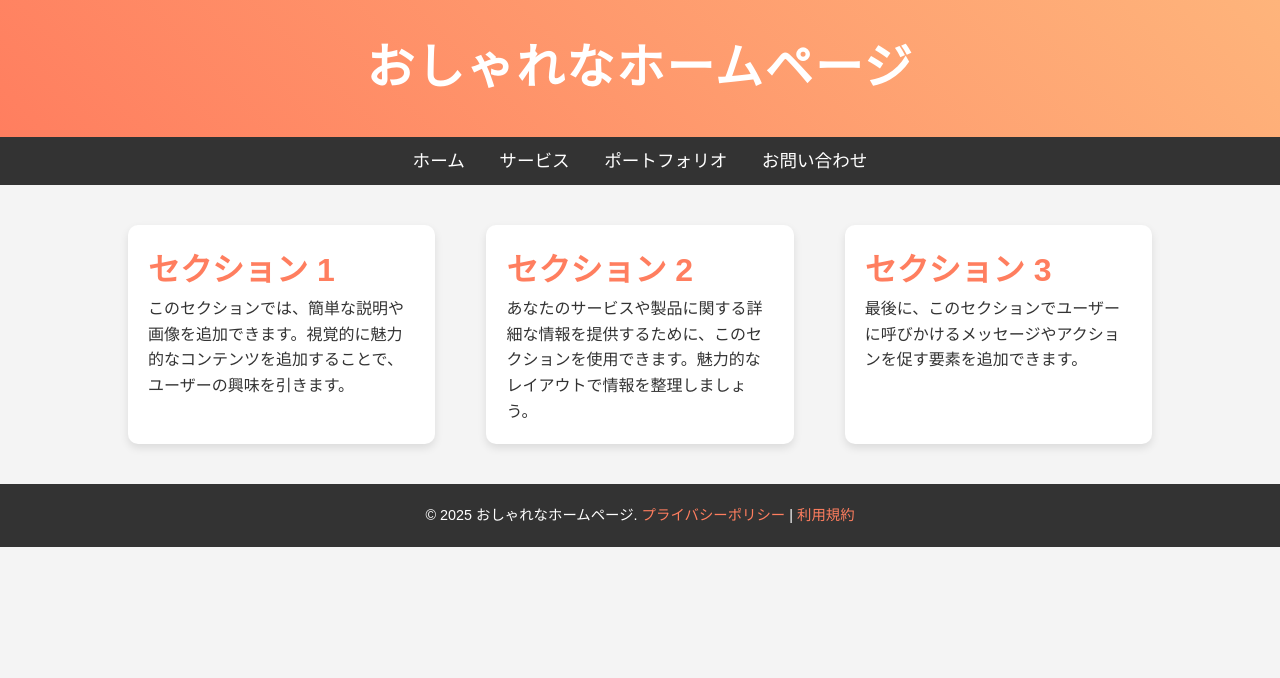
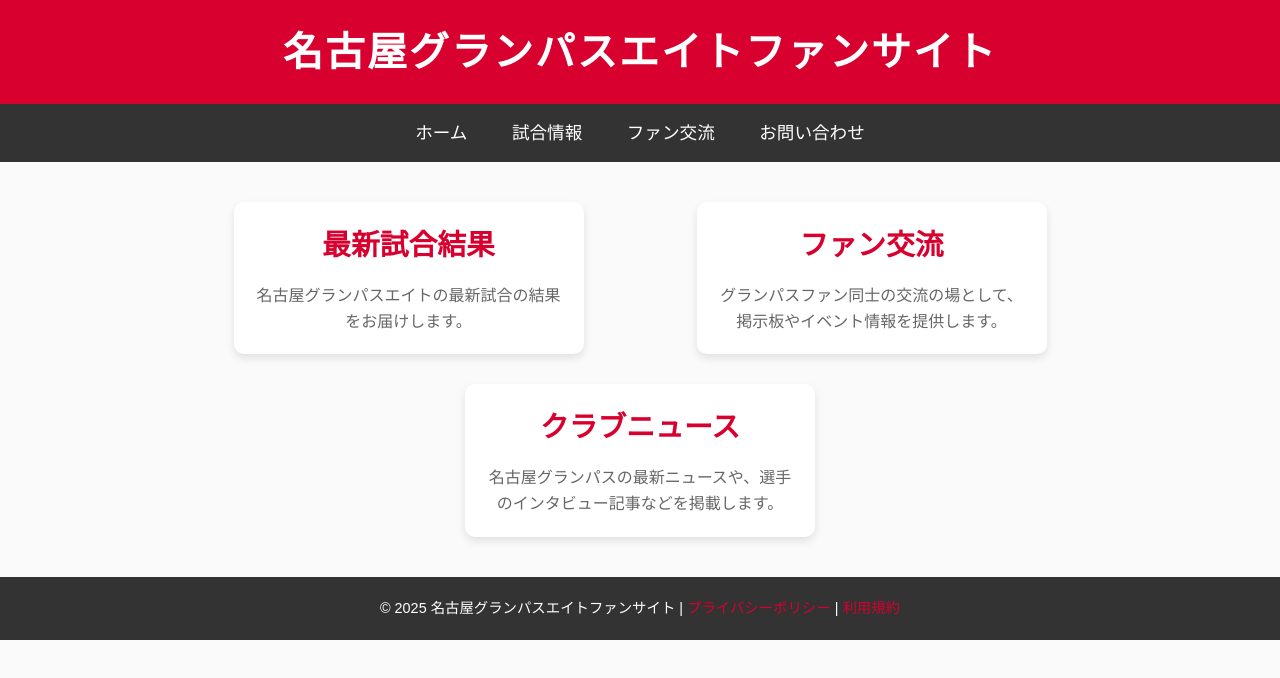
Before and after one commit to nizyuugo/testweb, a plain HTML site: page index.html in a window 1280 px wide. Drawn offline with Linux system fonts and the light colour scheme.

Commit message:
update index.html

```diff
--- a/index.html
+++ b/index.html
@@ -4,7 +4,7 @@
   <meta charset="UTF-8">
   <meta name="viewport" content="width=device-width, initial-scale=1.0">
   <meta http-equiv="X-UA-Compatible" content="ie=edge">
-  <title>おしゃれなホームページ</title>
+  <title>名古屋グランパスエイトファンサイト</title>
   <style>
     /* リセットCSS */
     * {
@@ -15,70 +15,90 @@
 
     body {
       font-family: 'Arial', sans-serif;
+      background-color: #fafafa;
+      color: #333;
       line-height: 1.6;
-      background-color: #f4f4f4;
-      color: #333;
     }
 
+    /* ヘッダー */
     header {
-      background: linear-gradient(45deg, #ff7e5f, #feb47b);
-      padding: 30px;
+      background-color: #d7002e; /* グランパスの赤 */
+      color: white;
+      padding: 20px;
       text-align: center;
-      color: white;
     }
 
     header h1 {
-      font-size: 3rem;
+      font-size: 2.5rem;
       letter-spacing: 2px;
     }
 
+    /* ナビゲーション */
     nav {
-      background: #333;
-      color: white;
-      padding: 10px 0;
+      background-color: #333;
+      padding: 15px;
       text-align: center;
     }
 
     nav a {
       color: white;
       text-decoration: none;
-      margin: 0 15px;
+      margin: 0 20px;
       font-size: 1.1rem;
     }
 
     nav a:hover {
-      color: #ff7e5f;
+      color: #d7002e;
     }
 
+    /* コンテンツエリア */
     .content {
+      padding: 40px 15%;
       display: flex;
-      justify-content: space-between;
-      padding: 40px 10%;
+      flex-wrap: wrap;
+      justify-content: space-around;
+      gap: 30px;
     }
 
     .content .section {
-      width: 30%;
+      width: 100%;
+      max-width: 350px;
       background-color: white;
       padding: 20px;
       border-radius: 10px;
       box-shadow: 0 4px 8px rgba(0, 0, 0, 0.1);
+      text-align: center;
+      transition: transform 0.3s ease, box-shadow 0.3s ease;
     }
 
     .content .section h2 {
-      font-size: 2rem;
-      color: #ff7e5f;
+      font-size: 1.8rem;
+      color: #d7002e;
+      margin-bottom: 15px;
     }
 
+    .content .section p {
+      font-size: 1rem;
+      color: #666;
+    }
+
+    /* セクションホバー効果 */
+    .content .section:hover {
+      transform: translateY(-10px);
+      box-shadow: 0 6px 12px rgba(0, 0, 0, 0.2);
+    }
+
+    /* フッター */
     .footer {
+      background-color: #333;
+      color: white;
       text-align: center;
       padding: 20px;
-      background-color: #333;
-      color: white;
       font-size: 0.9rem;
     }
 
     .footer a {
-      color: #ff7e5f;
+      color: #d7002e;
       text-decoration: none;
     }
 
@@ -86,40 +106,59 @@
       text-decoration: underline;
     }
 
+    /* レスポンシブデザイン */
+    @media (max-width: 768px) {
+      .content {
+        padding: 20px 5%;
+      }
+
+      .content .section {
+        width: 100%;
+      }
+
+      nav a {
+        margin: 0 10px;
+        font-size: 1rem;
+      }
+
+      header h1 {
+        font-size: 2rem;
+      }
+    }
   </style>
 </head>
 <body>
 
   <header>
-    <h1>おしゃれなホームページ</h1>
+    <h1>名古屋グランパスエイトファンサイト</h1>
   </header>
 
   <nav>
     <a href="#">ホーム</a>
-    <a href="#">サービス</a>
-    <a href="#">ポートフォリオ</a>
+    <a href="#">試合情報</a>
+    <a href="#">ファン交流</a>
     <a href="#">お問い合わせ</a>
   </nav>
 
   <div class="content">
     <div class="section">
-      <h2>セクション 1</h2>
-      <p>このセクションでは、簡単な説明や画像を追加できます。視覚的に魅力的なコンテンツを追加することで、ユーザーの興味を引きます。</p>
+      <h2>最新試合結果</h2>
+      <p>名古屋グランパスエイトの最新試合の結果をお届けします。</p>
     </div>
 
     <div class="section">
-      <h2>セクション 2</h2>
-      <p>あなたのサービスや製品に関する詳細な情報を提供するために、このセクションを使用できます。魅力的なレイアウトで情報を整理しましょう。</p>
+      <h2>ファン交流</h2>
+      <p>グランパスファン同士の交流の場として、掲示板やイベント情報を提供します。</p>
     </div>
 
     <div class="section">
-      <h2>セクション 3</h2>
-      <p>最後に、このセクションでユーザーに呼びかけるメッセージやアクションを促す要素を追加できます。</p>
+      <h2>クラブニュース</h2>
+      <p>名古屋グランパスの最新ニュースや、選手のインタビュー記事などを掲載します。</p>
     </div>
   </div>
 
   <div class="footer">
-    <p>© 2025 おしゃれなホームページ. <a href="#">プライバシーポリシー</a> | <a href="#">利用規約</a></p>
+    <p>© 2025 名古屋グランパスエイトファンサイト | <a href="#">プライバシーポリシー</a> | <a href="#">利用規約</a></p>
   </div>
 
 </body>
```
